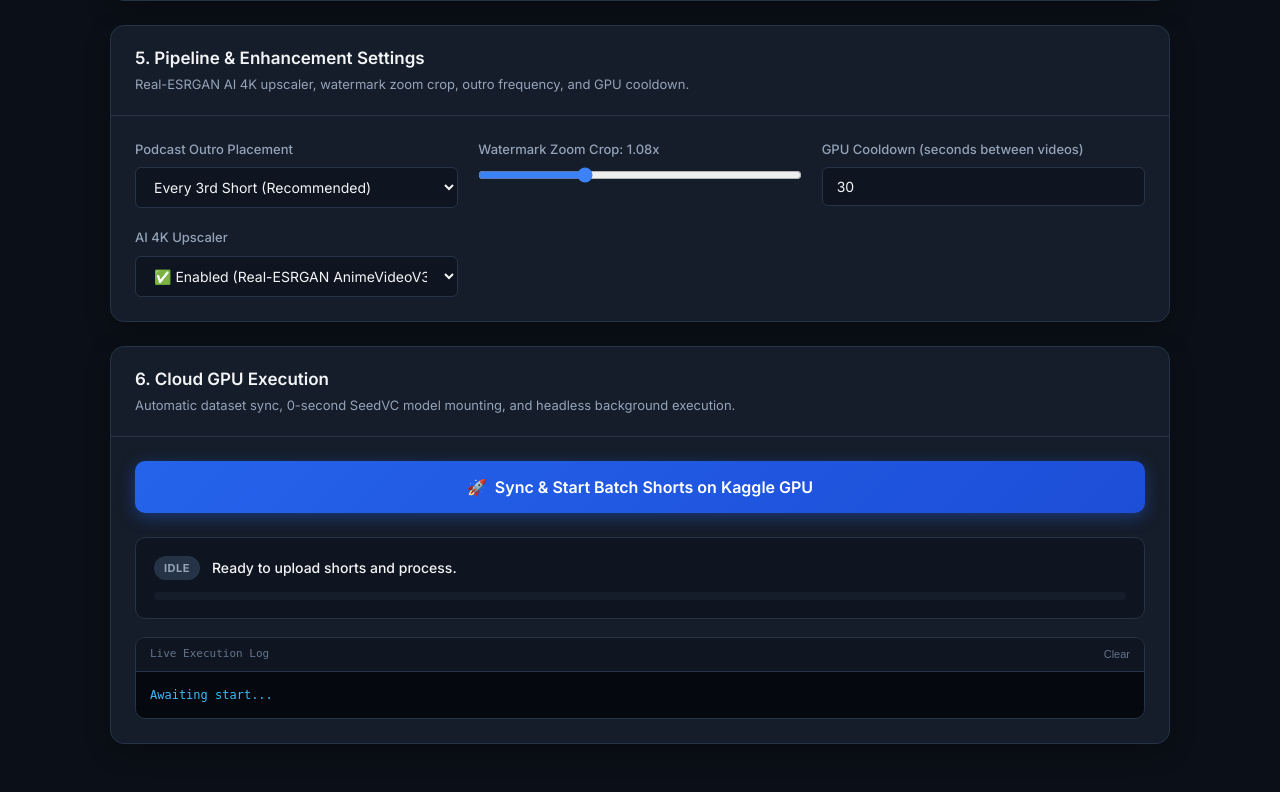
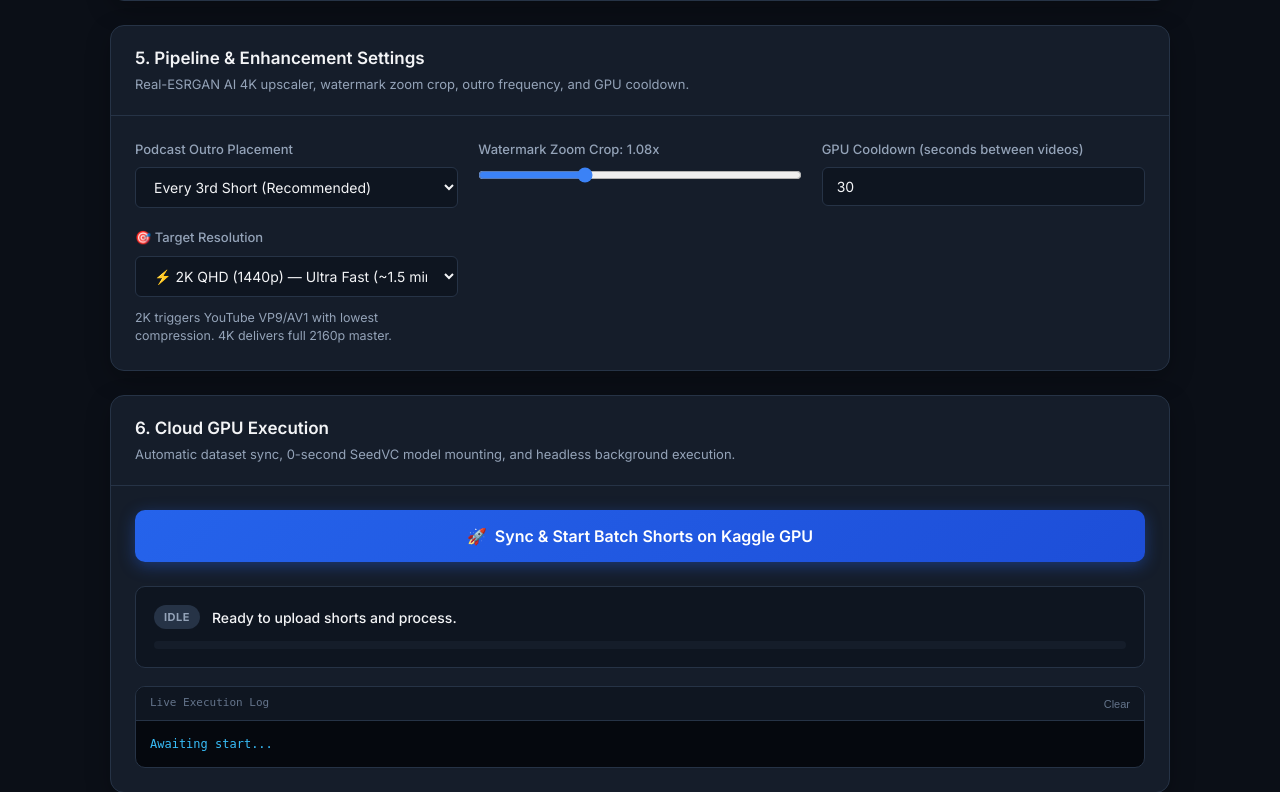
Before and after one commit to Anant00192/kaggle-shorts-studio-cpp, a Flask app: page / in a window 1280 px wide. Shown: the part 1677-2469 px from the top of the page. Run offline with Flask 3, Linux system fonts and the light colour scheme; data that the repository does not hold is empty; some libraries are stand-ins or nearby versions.

Commit message:
feat: add dynamic 2K/4K resolution dropdown with YouTube minimum compression

```diff
--- a/app.py
+++ b/app.py
@@ -749,7 +749,8 @@ def launch_pipeline():
         "cooldown_secs": int(config.get("cooldown_secs", 30)),
         "outro_ratio": config.get("outro_ratio", "every_3rd"),
         "zoom_factor": float(config.get("zoom_factor", 1.08)),
-        "ai_upscaling": bool(config.get("ai_upscaling", True))
+        "ai_upscaling": bool(config.get("ai_upscaling", True)),
+        "resolution": str(config.get("resolution", "2k")).lower()
     }
 
     t = threading.Thread(target=run_sync_and_launch, args=(final_config,), daemon=True)
--- a/static/app.js
+++ b/static/app.js
@@ -52,7 +52,7 @@ document.addEventListener('DOMContentLoaded', () => {
     const zoomFactor = document.getElementById('zoomFactor');
     const zoomVal = document.getElementById('zoomVal');
     const cooldownSecs = document.getElementById('cooldownSecs');
-    const aiUpscaling = document.getElementById('aiUpscaling');
+    const resolutionMode = document.getElementById('resolutionMode');
 
     // Launcher & Monitor
     const launchBtn = document.getElementById('launchBtn');
@@ -843,7 +843,8 @@ document.addEventListener('DOMContentLoaded', () => {
                 outro_ratio: outroRatio ? outroRatio.value : 'every_3rd',
                 zoom_factor: zoomFactor ? parseFloat(zoomFactor.value) : 1.08,
                 cooldown_secs: cooldownSecs ? parseInt(cooldownSecs.value, 10) : 30,
-                ai_upscaling: aiUpscaling ? (aiUpscaling.value === 'true') : true
+                resolution: resolutionMode ? resolutionMode.value : '2k',
+                    ai_upscaling: resolutionMode ? (resolutionMode.value !== 'none') : true
             };
 
             if (!confirm(`Start batch processing for ${studioData.videos.length} short video(s) on Kaggle GPU under @${active.username}?`)) {
--- a/templates/index.html
+++ b/templates/index.html
@@ -237,11 +237,15 @@
                     </div>
 
                     <div class="config-item">
-                        <label for="aiUpscaling">AI 4K Upscaler</label>
-                        <select id="aiUpscaling" class="styled-select">
-                            <option value="true" selected>✅ Enabled (Real-ESRGAN AnimeVideoV3)</option>
-                            <option value="false">❌ Disabled (Direct Copy)</option>
+                        <label for="resolutionMode">🎯 Target Resolution</label>
+                        <select id="resolutionMode" class="styled-select">
+                            <option value="2k" selected>⚡ 2K QHD (1440p) — Ultra Fast (~1.5 min/video, for 10-25 shorts)</option>
+                            <option value="4k">🌟 4K UHD (2160p) — Maximum Quality (~3.5 min/video, for 1-5 shorts)</option>
+                            <option value="none">❌ Disabled (Keep original resolution)</option>
                         </select>
+                        <small style="color: #94a3b8; font-size: 0.78rem; margin-top: 4px; display: block;">
+                            2K triggers YouTube VP9/AV1 with lowest compression. 4K delivers full 2160p master.
+                        </small>
                     </div>
                 </div>
             </div>
```
Also changed, not shown: 1 other file.
